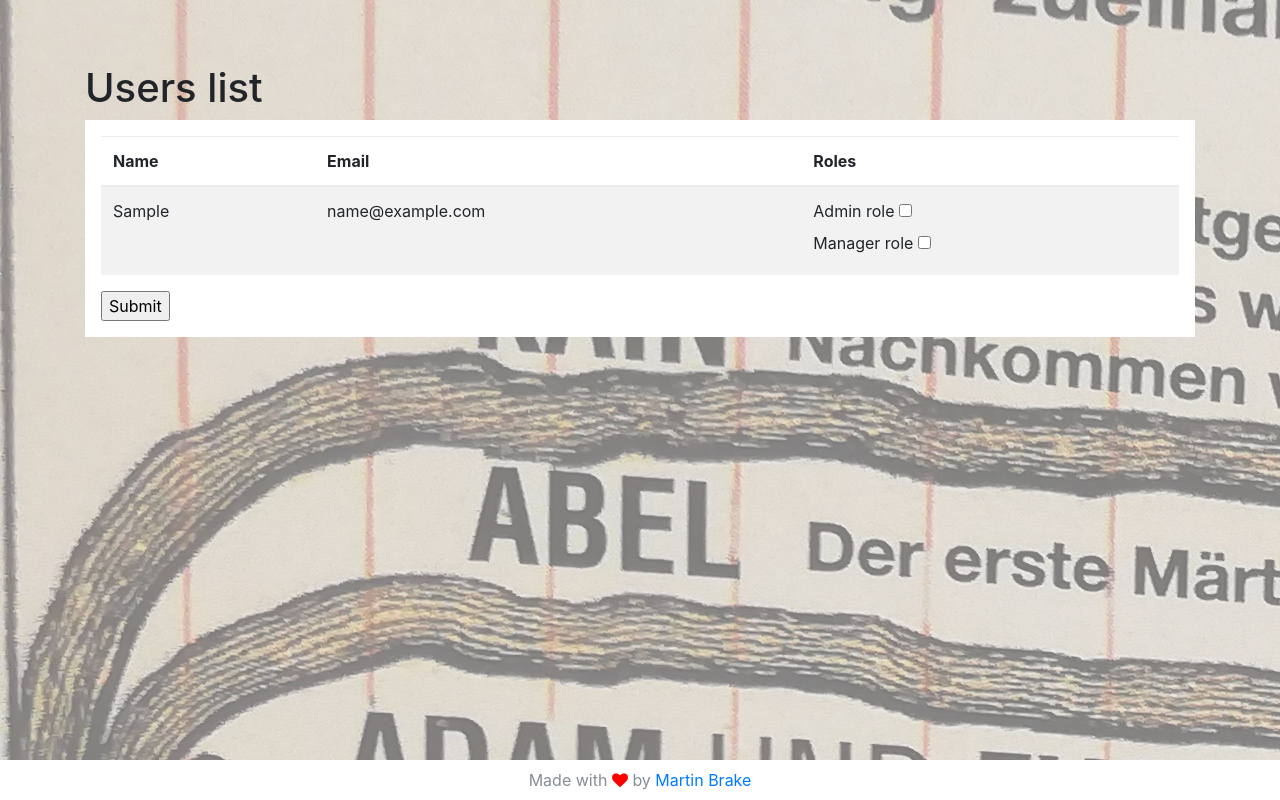
After one commit to devKarraev/history-explorer-2, a Symfony app: template templates/admin_users/index.html.twig in a window 1280 px wide. The commit adds this page. Run offline with Twig, Linux system fonts and the light colour scheme; the template is opened without the code that fills it: most values are stand-ins (such as "Sample title", 1, 10 or a date in 2020); some libraries are stand-ins or nearby versions.

Commit message:
Intermediate Roles commit

```diff
--- /dev/null
+++ b/templates/admin_users/index.html.twig
@@ -0,0 +1,48 @@
+{% extends 'base.html.twig' %}
+
+{% block title %}Hello AdminUsersController!{% endblock %}
+
+{% block body %}
+<div class="container">
+    <div class="row">
+        <div class="col-md-12">
+            <h1>Users list</h1>
+            {{ dump(users_list) }}
+            <div class="show-article-container p-3 mt-2">
+                <form method="post" action="{{path('users_update_roles') }}">
+                    <table class="table table-striped advanced-table">
+                        <thead>
+                        <tr>
+                            <th>Name</th>
+                            <th>Email</th>
+                            <th>Roles</th>
+                        </tr>
+                        </thead>
+                        <tbody>
+                            {% for user in users_list %}
+                                <tr>
+                                    <td>{{ user.firstName }}</td>
+                                    <td>{{ user.email }}</td>
+                                    <td>
+                                        <div>
+                                            <label for="{{ user.id }}_admin">Admin role</label>
+                                            <input type="checkbox" id="{{ user.id }}_admin" name="{{ user.id }}_admin" {% if 'ROLE_ADMIN' in user.roles %} checked {% endif %}>
+                                        </div>
+                                        <div>
+                                            <label for="{{ user.id }}_manager">Manager role</label>
+                                            <input type="checkbox" id="{{ user.id }}_manager" name="{{ user.id }}_manager" {% if 'ROLE_ACCEPT_CHANGES' in user.roles %} checked {% endif %}>
+                                        </div>
+                                    </td>
+
+                                </tr>
+                            {% endfor %}
+                        </tbody>
+                    </table>
+                    <input type="submit">
+                </form>
+            </div>
+        </div>
+    </div>
+</div>
+
+{% endblock %}
--- a/templates/base.html.twig
+++ b/templates/base.html.twig
@@ -59,6 +59,9 @@
                             </a>
                             <div class="dropdown-menu" aria-labelledby="navbarDropdownMenuLink">
                                 <a class="dropdown-item" href="{{ path('app_account') }}">Profile</a>
+                                {% if is_granted('ROLE_ADMIN') %}
+                                    <a class="dropdown-item" href="{{ path('admin_users') }}">Users</a>
+                                {% endif %}
                                 {% if is_granted('ROLE_EDIT_ENTITY') %}
 
                                 {% endif %}
```
Also changed, not shown: src/Controller/AdminUsersController.php (added, +37 -0 lines), src/Repository/UserRepository.php (+10 -0 lines).
